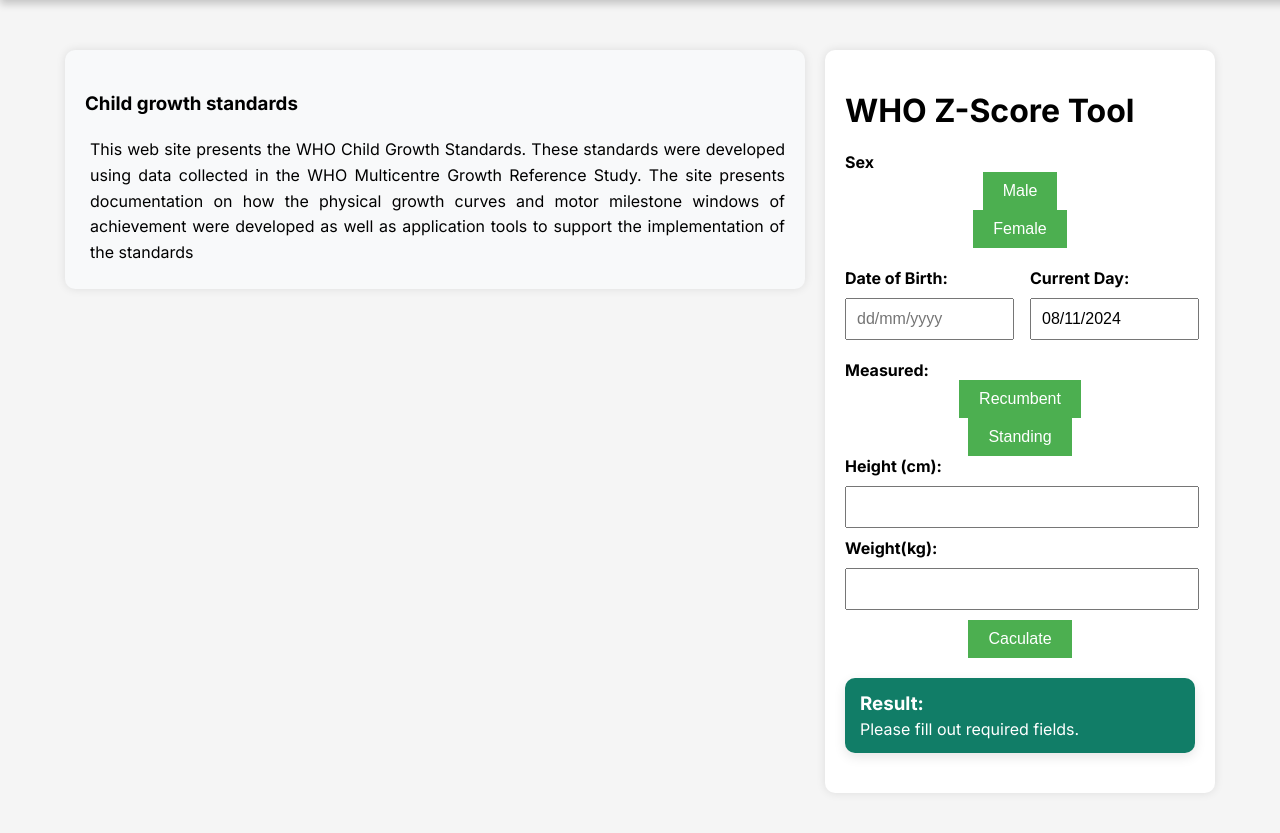
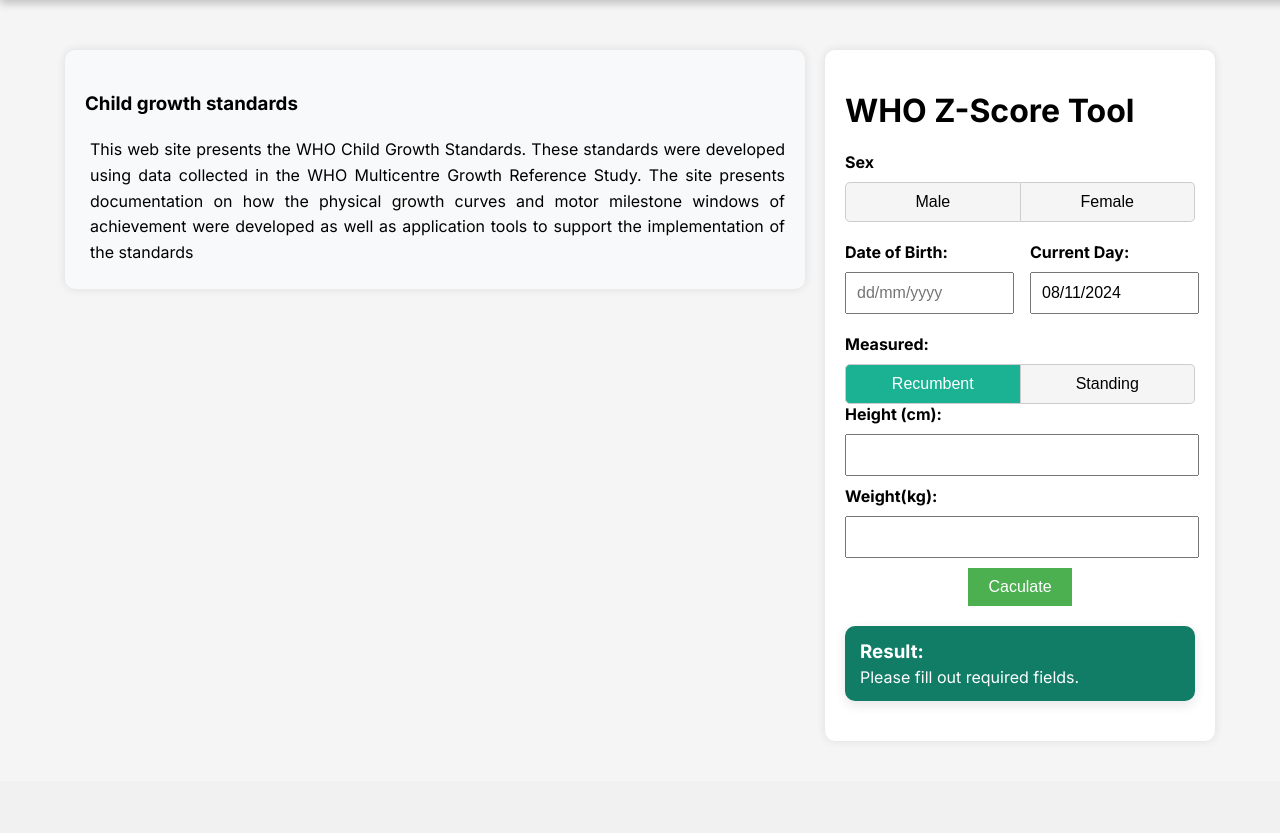
Before and after one commit to taichi98/medCalc, a PHP site: page /zscore-calculator.html in a window 1280 px wide. Shown: the part 50-883 px from the top of the page. After the commit the page ends 791 px from the top, so only its background shows below. Run offline with PHP 8.4, Linux system fonts and the light colour scheme.

Commit message:
Update style.css

```diff
--- a/style.css
+++ b/style.css
@@ -201,11 +201,11 @@
         table th {
             background-color: #f2f2f2;
         }
-	.gender-select {
+	.select-group {
 	    display: flex;
 	}
 
-	.gender-select button {
+	.select-group button {
 		flex: 1;
 		margin-top: 10px;
 		padding: 10px 0;
@@ -216,16 +216,16 @@
 		color: #000;
 	}
 
-	.gender-select button:first-child {
+	.select-group button:first-child {
 		border-radius: 5px 0 0 5px;
 	}
 
-	.gender-select button:last-child {
+	.select-group button:last-child {
 		border-radius: 0 5px 5px 0;
 		border-left: none;
 	}
 
-	.gender-select button.active {
+	.select-group button.active {
 	    background-color: #1bb193;
 	    color: #fff;
 	}
```
